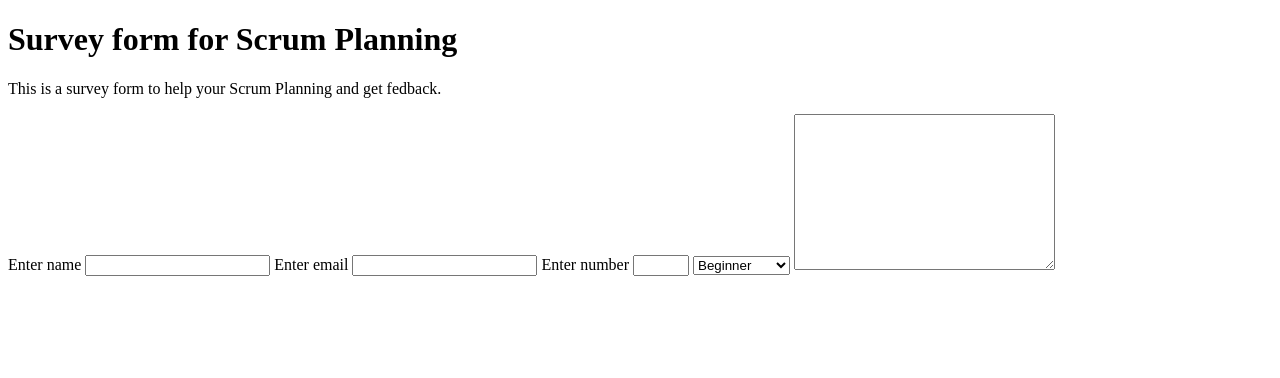
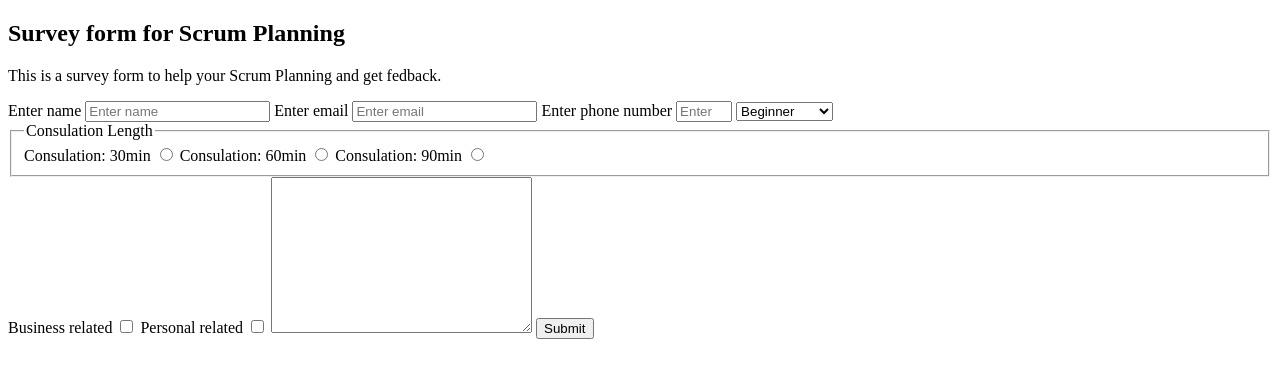
Before and after one commit to JohanCodeForFun/algorithms-and-data-structures, a plain HTML site: page freecodecamp/ResponsiveWebDesign/surveyForm/index.html in a window 1280 px wide. Drawn offline with Linux system fonts and the light colour scheme.

Commit message:
form done for all but one test

```diff
--- a/freecodecamp/ResponsiveWebDesign/surveyForm/index.html
+++ b/freecodecamp/ResponsiveWebDesign/surveyForm/index.html
@@ -8,18 +8,25 @@
     <link rel="stylesheet" href="styles.css">
 </head>
 <body>
-    <h1 id="title">Survey form for Scrum Planning</h1>
-    <p id="description">This is a survey form to help your Scrum Planning and get fedback.</p>
+    <section class="section-title">
+
+        <h1 id="title">Survey form for Scrum Planning</h1>
+        <p id="description">This is a survey form to help your Scrum Planning and get fedback.</p>
+    </section>
+
+    <section class="form">
+
+
 
     <form action="" id="survey-form">
         <label for="name" id="name-label">Enter name</label>
-        <input type="text" required id="name">
+        <input type="text" required id="name" placeholder="Enter name">
 
         <label for="email" id="email-label">Enter email</label>
-        <input type="email" id="email">
+        <input type="email" required id="email" placeholder="Enter email">
 
-        <label for="number" id="number-label">Enter number</label>
-        <input type="number" id="number" min="5" max="10">
+        <label for="number" id="number-label">Enter phone number</label>
+        <input type="number" id="number" min="5" max="10" placeholder="Enter phone number">
 
         <select name="select-scrum" id="dropdown">
             <option value="beginner">Beginner</option>
@@ -27,8 +34,26 @@
             <option value="advanced">Advanced</option>
         </select>
 
+        <fieldset>
+            <legend>Consulation Length</legend>
+            <label for="consultation30min">Consulation: 30min</label>
+            <input type="radio" id="30min" name="consultation30min" value="30min">
+            <label for="consultation60min">Consulation: 60min</label>
+            <input type="radio" id="60min" name="consultation60min" value="60min">
+            <label for="consultation90min">Consulation: 90min</label>
+            <input type="radio" id="90min" name="consultation90min" value="90min">
+        </fieldset>
+
+        <label for="business">Business related</label>
+        <input type="checkbox" id="business" name="business" value="business">
+        <label for="personal">Personal related</label>
+        <input type="checkbox" id="personal" name="personal" value="personal">
+
         <textarea name="text-area" id="message" cols="30" rows="10"></textarea>
 
+        <input type="submit" id="submit">
     </form>
+</section>
+
 </body>
 </html>
```
